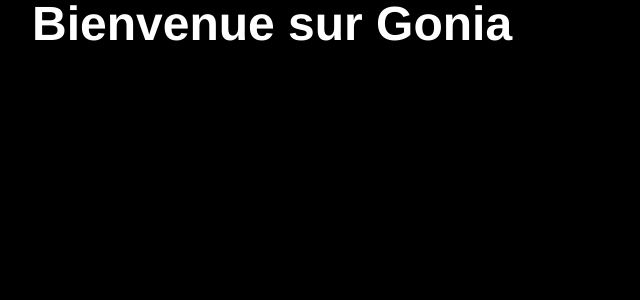
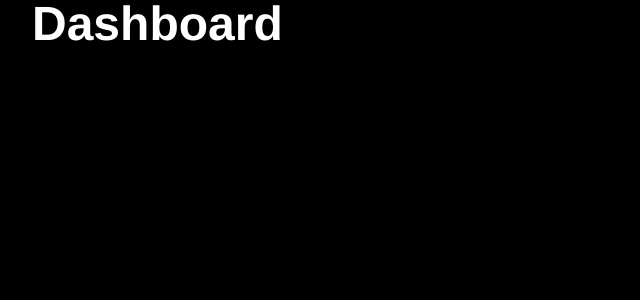
Before and after one commit to augcouec/Gonia, a React (Create React App) app in the folder client/: page /dashboard in a window 1280 px wide. Shown: the top 300 px of the page, without its empty margins (0-640 px from the left). Built offline with nearby package versions, Linux system fonts and the light colour scheme.

Commit message:
Fix router (this time this is gooooooooood)

```diff
--- a/client/src/App.jsx
+++ b/client/src/App.jsx
@@ -9,13 +9,13 @@ const App = () => {
     <Router>
       <main className="container">
         <Switch>
-          <Route exact path={process.env.PUBLIC_URL}>
+          <Route exact path="/">
             <Homepage />
           </Route>
-          <Route exact path={`${process.env.PUBLIC_URL}/signin`}>
+          <Route exact path="/signin">
             <SignIn />
           </Route>
-          <Route exact path={`${process.env.PUBLIC_URL}/dashboard`}>
+          <Route exact path="/dashboard">
             <Dashboard />
           </Route>
         </Switch>
```
